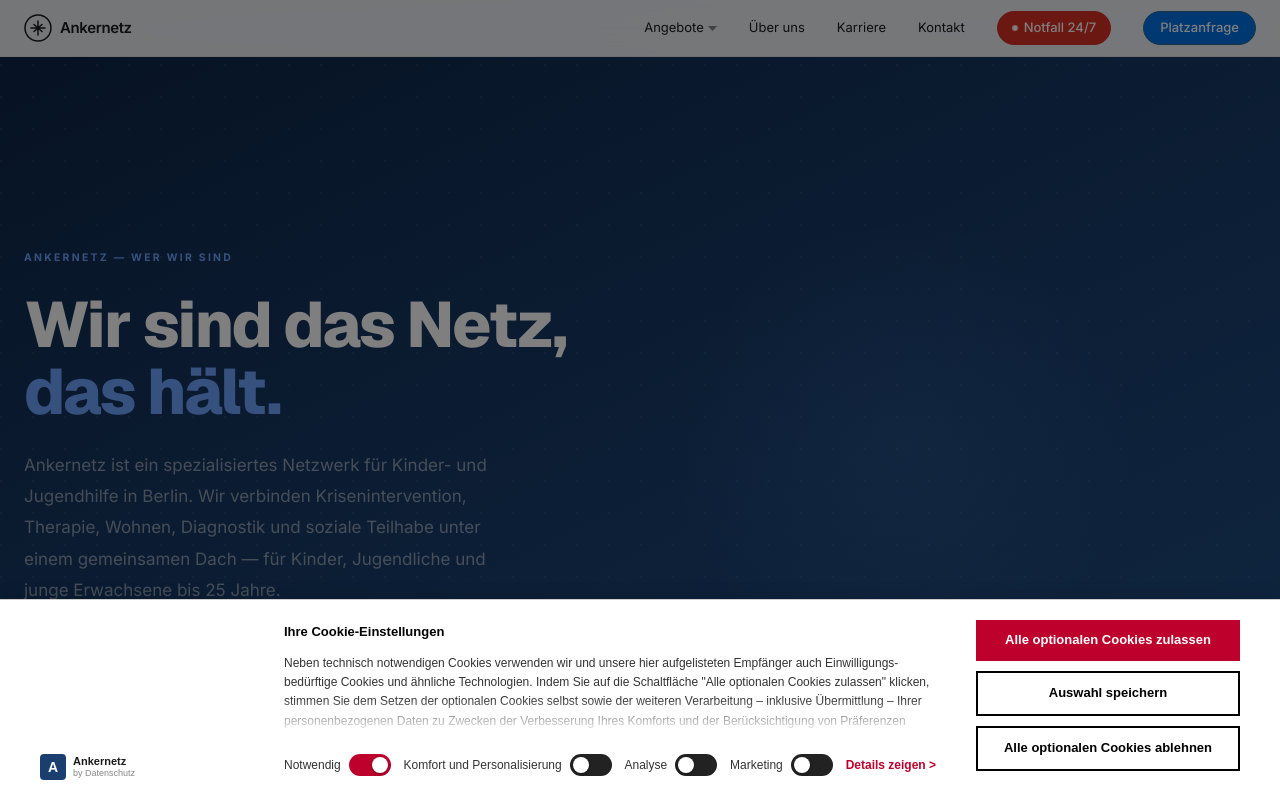
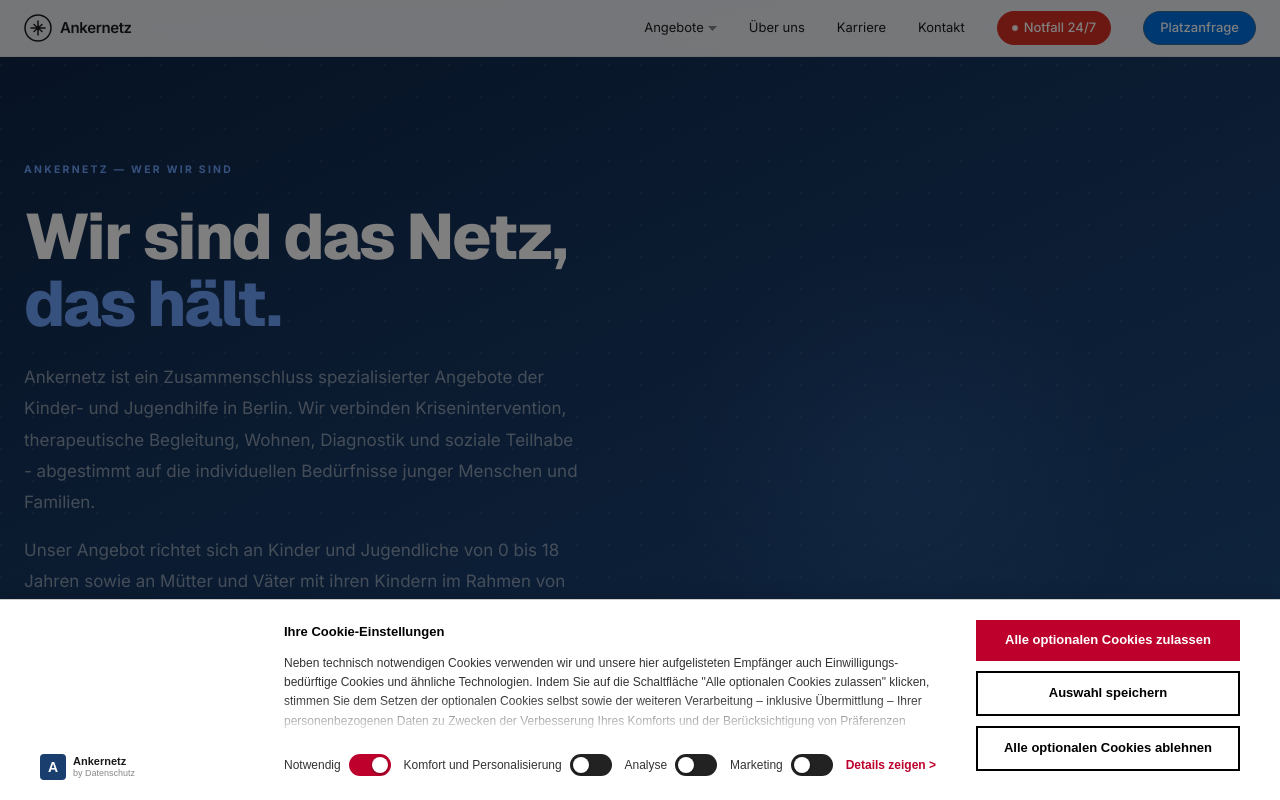
Before and after one commit to ankernetz/ankernetz, a Next.js app: page /ueber-uns in a window 1280 px wide. Shown: the top 800 px of the page. Built offline with nearby package versions, Linux system fonts and the light colour scheme.

Commit message:
Über uns: Hero-Text aktualisiert

```diff
--- a/app/ueber-uns/page.tsx
+++ b/app/ueber-uns/page.tsx
@@ -30,12 +30,21 @@
             Wir sind das Netz,<br />
             <span style={{ color: "#6FA3FE" }}>das hält.</span>
           </h1>
-          <p style={{ fontSize: "1.0625rem", color: "rgba(255,255,255,0.5)", lineHeight: 1.85,
-            maxWidth: "46ch", marginBottom: "3.5rem" }}>
-            Ankernetz ist ein spezialisiertes Netzwerk für Kinder- und Jugendhilfe in Berlin.
-            Wir verbinden Krisenintervention, Therapie, Wohnen, Diagnostik und soziale Teilhabe
-            unter einem gemeinsamen Dach — für Kinder, Jugendliche und junge Erwachsene bis 25 Jahre.
-          </p>
+          <div style={{ fontSize: "1.0625rem", color: "rgba(255,255,255,0.5)", lineHeight: 1.85,
+            maxWidth: "52ch", marginBottom: "3.5rem", display: "flex", flexDirection: "column", gap: "1rem" }}>
+            <p>
+              Ankernetz ist ein Zusammenschluss spezialisierter Angebote der Kinder- und Jugendhilfe in Berlin.
+              Wir verbinden Krisenintervention, therapeutische Begleitung, Wohnen, Diagnostik und soziale Teilhabe
+              - abgestimmt auf die individuellen Bedürfnisse junger Menschen und Familien.
+            </p>
+            <p>
+              Unser Angebot richtet sich an Kinder und Jugendliche von 0 bis 18 Jahren sowie an Mütter und Väter
+              mit ihren Kindern im Rahmen von Mutter-Kind-Angeboten.
+            </p>
+            <p style={{ color: "rgba(255,255,255,0.75)", fontWeight: 500 }}>
+              Ziel ist es, Stabilität zu schaffen, Entwicklung zu ermöglichen und verlässliche Perspektiven zu eröffnen.
+            </p>
+          </div>
 
           {/* Kennzahlen-Leiste */}
           <div style={{ display: "flex", flexWrap: "wrap", gap: "3rem" }}>
```
